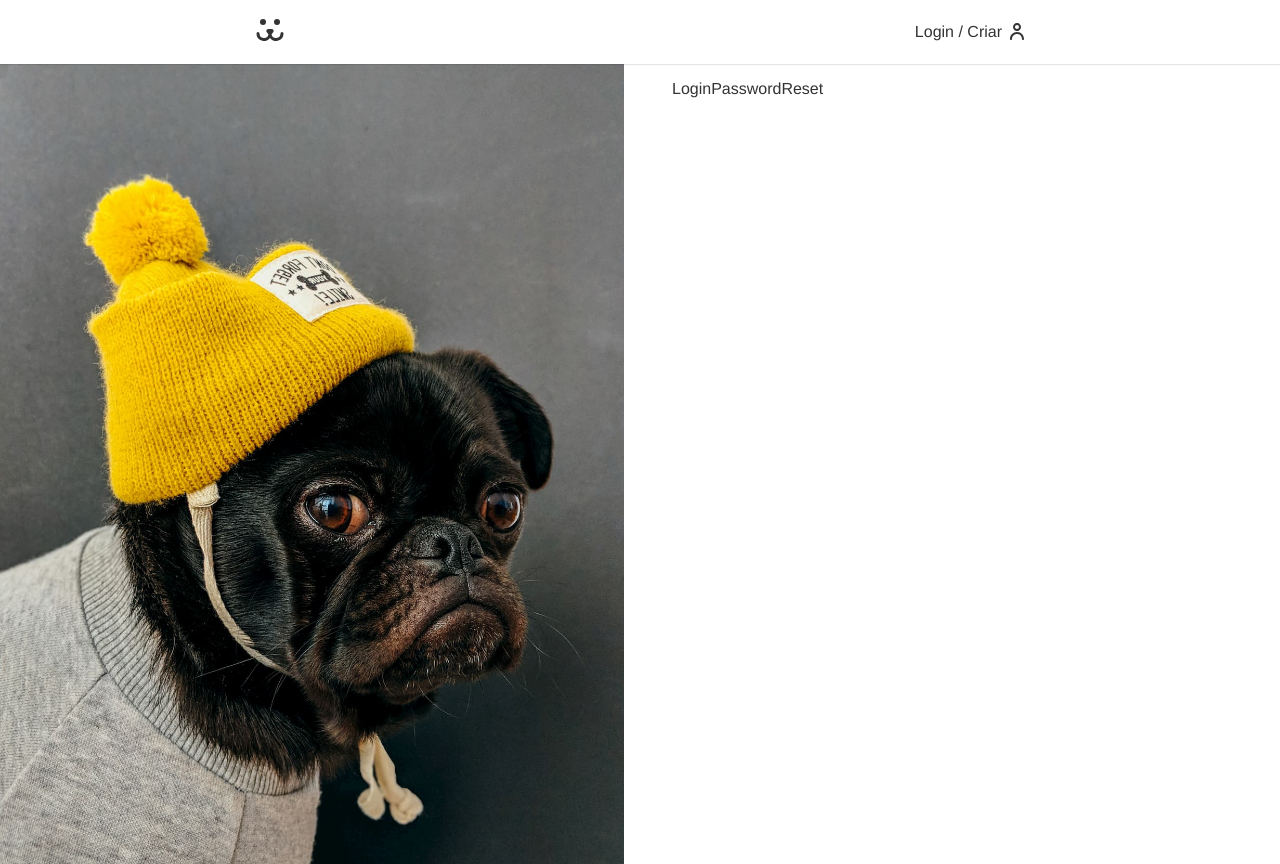
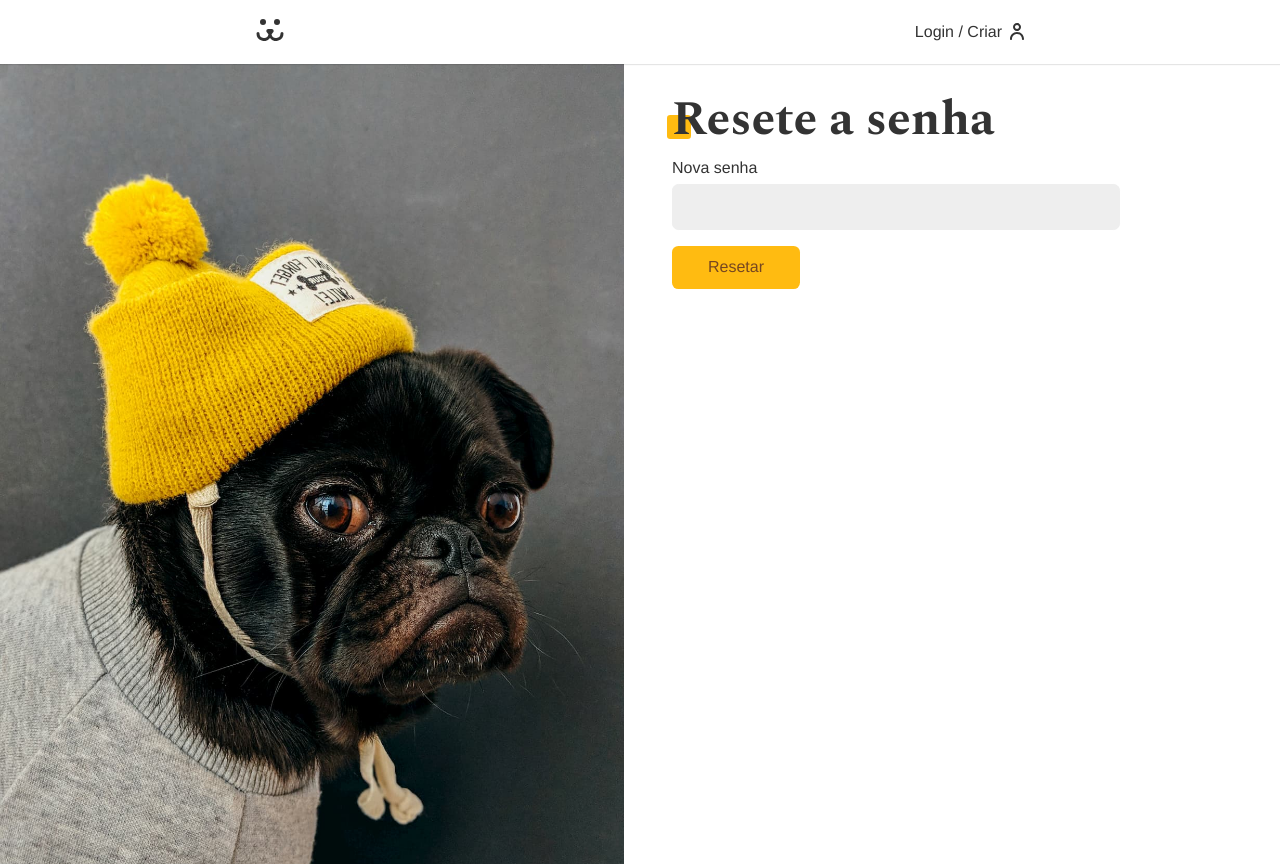
Before and after one commit to genivaldo32/dogs, a React (Create React App) app: page /login/resetar in a window 1280 px wide. Built offline with nearby package versions, Linux system fonts and the light colour scheme.

Commit message:
Perdeu senha_02

```diff
--- a/src/api.js
+++ b/src/api.js
@@ -127,3 +127,16 @@ export function PASSWORD_LOST(body) {
     },
   };
 }
+
+export function PASSWORD_RESET(body) {
+  return {
+    url: API_URL + "/api/password/reset",
+    options: {
+      method: "POST",
+      headers: {
+        "Content-Type": "application/json",
+      },
+      body: JSON.stringify(body),
+    },
+  };
+}
--- a/src/components/Login/LoginPasswordReset.js
+++ b/src/components/Login/LoginPasswordReset.js
@@ -1,5 +1,56 @@
 import React from "react";
+import { Input } from "../Forms/Input";
+import { Button } from "../Forms/Button";
+import { useForm } from "../../Hooks/useForm";
+import { useFetch } from "../../Hooks/useFetch";
+import { PASSWORD_RESET } from "../../api";
+import { Error } from "../Helpers/Error";
+import { useNavigate } from "react-router-dom";
 
 export const LoginPasswordReset = () => {
-  return <div>LoginPasswordReset</div>;
+  const [login, setLogin] = React.useState("");
+  const [key, setKey] = React.useState("");
+  const password = useForm();
+  const { error, loading, request } = useFetch();
+  const navigate = useNavigate();
+
+  React.useEffect(() => {
+    const params = new URLSearchParams(window.location.search);
+    const key = params.get("key");
+    const login = params.get("login");
+    if (key) setKey(key);
+    if (login) setLogin(login);
+  }, []);
+
+  async function handleSubmit(ev) {
+    ev.preventDefault();
+    if (password.validate()) {
+      const { url, options } = PASSWORD_RESET({
+        login,
+        key,
+        password: password.value,
+      });
+      const { response } = await request(url, options);
+      if (response.ok) navigate("/login");
+    }
+  }
+  return (
+    <div>
+      <h1 className="title">Resete a senha</h1>
+      <form onSubmit={handleSubmit}>
+        <Input
+          label="Nova senha"
+          type="password"
+          name="password"
+          {...password}
+        />
+        {loading ? (
+          <Button disabled>Resetando...</Button>
+        ) : (
+          <Button>Resetar</Button>
+        )}
+      </form>
+      <Error error={error} />
+    </div>
+  );
 };
```
